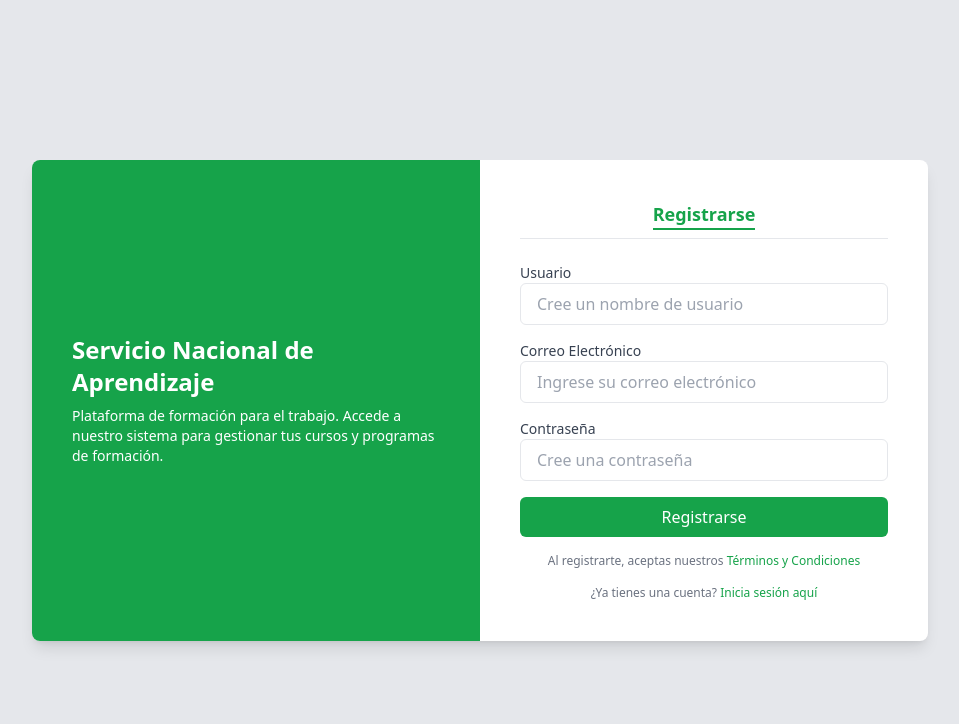
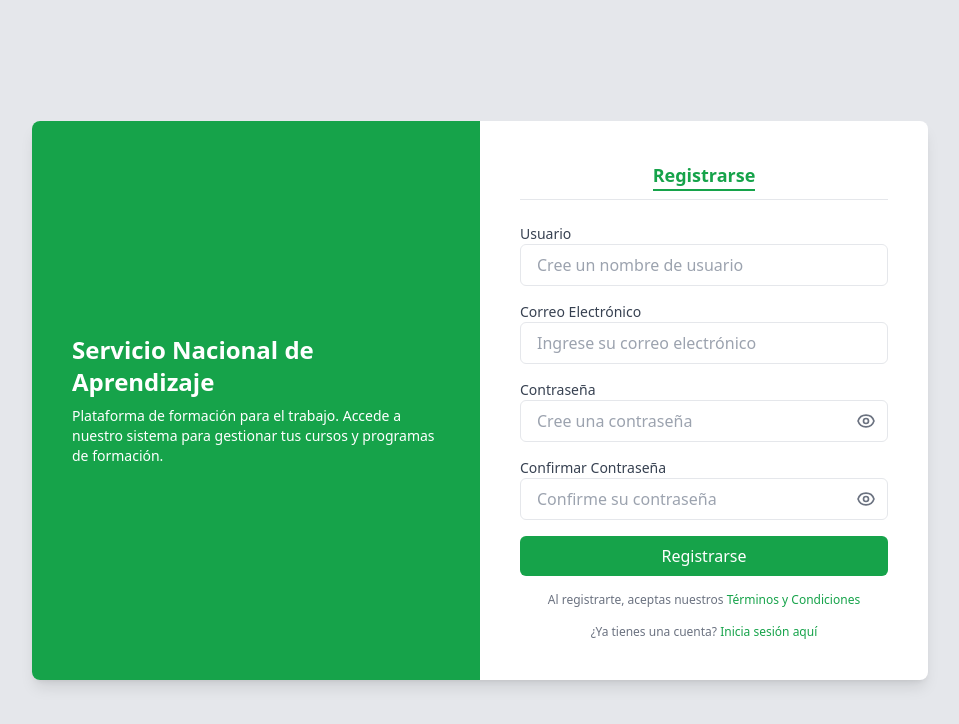
Before and after one commit to EmanuelHM26/InventoryCTGI, a React (Vite) app in the folder client/: page /register in a window 1280 px wide. Shown: the top 724 px of the page, without its empty margins (160-1119 px from the left). Built offline with nearby package versions, Linux system fonts and the light colour scheme; no server answers.

Commit message:
Agregando campo de confirmar contraseña y funcionalidad para visulizar contraseña en registerPage

```diff
--- a/client/src/pages/LoginPage.jsx
+++ b/client/src/pages/LoginPage.jsx
@@ -1,4 +1,4 @@
-import React, { useEffect } from "react";
+import React, { useEffect, useState } from "react";
 import { useNavigate } from "react-router-dom";
 import { useForm } from "react-hook-form";
 import { useAuth } from "../context/authContext";
@@ -13,6 +13,9 @@
     handleSubmit,
     formState: { errors },
   } = useForm();
+
+  // Estado para controlar la visibilidad de la contraseña
+  const [showPassword, setShowPassword] = useState(false);
 
   useEffect(() => {
     if (user) {
@@ -93,6 +96,8 @@
                 </p>
               )}
             </div>
+
+            {/* Campo Contraseña con icono de visualización */}
             <div>
               <label
                 htmlFor="password"
@@ -100,9 +105,10 @@
               >
                 Contraseña
               </label>
+              <div className="relative">
                 <input
                   id="password"
-                type="password"
+                  type={showPassword ? "text" : "password"}
                   placeholder="Ingrese su contraseña"
                   {...register("password", {
                     required: "La contraseña es obligatoria",
@@ -111,14 +117,34 @@
                       message: "Debe tener al menos 8 caracteres",
                     },
                   })}
-                className="mt-1 block w-full px-4 py-2 border border-gray-300 rounded-md shadow-sm focus:ring-green-500 focus:border-green-500"
+                  className="mt-1 block w-full px-4 py-2 pr-12 border border-gray-300 rounded-md shadow-sm focus:ring-green-500 focus:border-green-500"
                 />
+                <button
+                  type="button"
+                  onClick={() => setShowPassword(!showPassword)}
+                  className="absolute inset-y-0 right-0 pr-3 flex items-center text-gray-500 hover:text-gray-700 focus:outline-none"
+                >
+                  {showPassword ? (
+                    // Icono de ojo tachado (ocultar)
+                    <svg className="h-5 w-5" fill="none" viewBox="0 0 24 24" stroke="currentColor">
+                      <path strokeLinecap="round" strokeLinejoin="round" strokeWidth={2} d="M13.875 18.825A10.05 10.05 0 0112 19c-4.478 0-8.268-2.943-9.543-7a9.97 9.97 0 011.563-3.029m5.858.908a3 3 0 114.243 4.243M9.878 9.878l4.242 4.242M9.878 9.878L6.878 6.878M14.12 14.12l3 3m-6.364-6.364L12 12m-3.536-3.536l3.536 3.536M9.878 9.878l3.122 3.122m0 0L9.878 9.878" />
+                    </svg>
+                  ) : (
+                    // Icono de ojo normal (mostrar)
+                    <svg className="h-5 w-5" fill="none" viewBox="0 0 24 24" stroke="currentColor">
+                      <path strokeLinecap="round" strokeLinejoin="round" strokeWidth={2} d="M15 12a3 3 0 11-6 0 3 3 0 016 0z" />
+                      <path strokeLinecap="round" strokeLinejoin="round" strokeWidth={2} d="M2.458 12C3.732 7.943 7.523 5 12 5c4.478 0 8.268 2.943 9.542 7-1.274 4.057-5.064 7-9.542 7-4.477 0-8.268-2.943-9.542-7z" />
+                    </svg>
+                  )}
+                </button>
+              </div>
               {errors.password && (
                 <p className="text-red-500 text-xs mt-1">
                   {errors.password.message}
                 </p>
               )}
             </div>
+
             <button
               type="submit"
               className="w-full bg-green-600 text-white py-3 px-4 rounded-md hover:bg-green-700 transition duration-300"
--- a/client/src/pages/RegisterPage.jsx
+++ b/client/src/pages/RegisterPage.jsx
@@ -2,16 +2,25 @@
 import { useAuth } from "../context/authContext";
 import { Link, Navigate, useNavigate } from "react-router-dom";
 import Swal from "sweetalert2";
-// import { useState } from "react";
+import { useState } from "react";
 
 const Register = () => {
-  const { register, handleSubmit, formState: { errors } } = useForm();
+  const { register, handleSubmit, formState: { errors }, watch } = useForm();
   const { signup } = useAuth();
   const navigate = useNavigate();
+
+  // Estados para controlar la visibilidad de las contraseñas
+  const [showPassword, setShowPassword] = useState(false);
+  const [showConfirmPassword, setShowConfirmPassword] = useState(false);
+
+  // Observar el valor del campo password para compararlo con confirmPassword
+  const watchPassword = watch("password");
 
   const onSubmit = async (data) => {
     try {
       console.log("Datos enviados al registro:", data);
+
+      // Solo enviamos los campos necesarios al backend (sin confirmPassword)
       await signup({
         Usuario: data.usuario,
         Correo: data.correo,
@@ -69,6 +78,7 @@
               />
               {errors.usuario && <p className="text-red-500 text-xs mt-1">{errors.usuario.message}</p>}
             </div>
+
             <div>
               <label htmlFor="correo" className="block text-sm font-medium text-gray-700">Correo Electrónico</label>
               <input
@@ -83,25 +93,86 @@
               />
               {errors.correo && <p className="text-red-500 text-xs mt-1">{errors.correo.message}</p>}
             </div>
+
+            {/* Campo Contraseña con icono de visualización */}
             <div>
               <label htmlFor="password" className="block text-sm font-medium text-gray-700">Contraseña</label>
+              <div className="relative">
                 <input
                   id="password"
-                type="password"
+                  type={showPassword ? "text" : "password"}
                   placeholder="Cree una contraseña"
                   {...register("password", {
                     required: "La contraseña es obligatoria",
                     minLength: { value: 8, message: "Debe tener al menos 8 caracteres" },
                     pattern: { value: /^(?=.*[A-Za-z])(?=.*\d)[A-Za-z\d]{6,}$/, message: "Debe incluir letras y números" }
                   })}
-                className="w-full px-4 py-2 border rounded-md focus:ring-green-500 focus:border-green-500"
+                  className="w-full px-4 py-2 pr-12 border rounded-md focus:ring-green-500 focus:border-green-500"
                 />
+                <button
+                  type="button"
+                  onClick={() => setShowPassword(!showPassword)}
+                  className="absolute inset-y-0 right-0 pr-3 flex items-center text-gray-500 hover:text-gray-700 focus:outline-none"
+                >
+                  {showPassword ? (
+                    // Icono de ojo tachado (ocultar)
+                    <svg className="h-5 w-5" fill="none" viewBox="0 0 24 24" stroke="currentColor">
+                      <path strokeLinecap="round" strokeLinejoin="round" strokeWidth={2} d="M13.875 18.825A10.05 10.05 0 0112 19c-4.478 0-8.268-2.943-9.543-7a9.97 9.97 0 011.563-3.029m5.858.908a3 3 0 114.243 4.243M9.878 9.878l4.242 4.242M9.878 9.878L6.878 6.878M14.12 14.12l3 3m-6.364-6.364L12 12m-3.536-3.536l3.536 3.536M9.878 9.878l3.122 3.122m0 0L9.878 9.878" />
+                    </svg>
+                  ) : (
+                    // Icono de ojo normal (mostrar)
+                    <svg className="h-5 w-5" fill="none" viewBox="0 0 24 24" stroke="currentColor">
+                      <path strokeLinecap="round" strokeLinejoin="round" strokeWidth={2} d="M15 12a3 3 0 11-6 0 3 3 0 016 0z" />
+                      <path strokeLinecap="round" strokeLinejoin="round" strokeWidth={2} d="M2.458 12C3.732 7.943 7.523 5 12 5c4.478 0 8.268 2.943 9.542 7-1.274 4.057-5.064 7-9.542 7-4.477 0-8.268-2.943-9.542-7z" />
+                    </svg>
+                  )}
+                </button>
+              </div>
               {errors.password && <p className="text-red-500 text-xs mt-1">{errors.password.message}</p>}
             </div>
+
+            {/* Campo Confirmar Contraseña con icono de visualización */}
+            <div>
+              <label htmlFor="confirmPassword" className="block text-sm font-medium text-gray-700">Confirmar Contraseña</label>
+              <div className="relative">
+                <input
+                  id="confirmPassword"
+                  type={showConfirmPassword ? "text" : "password"}
+                  placeholder="Confirme su contraseña"
+                  {...register("confirmPassword", {
+                    required: "Debe confirmar la contraseña",
+                    validate: (value) =>
+                      value === watchPassword || "Las contraseñas no coinciden"
+                  })}
+                  className="w-full px-4 py-2 pr-12 border rounded-md focus:ring-green-500 focus:border-green-500"
+                />
+                <button
+                  type="button"
+                  onClick={() => setShowConfirmPassword(!showConfirmPassword)}
+                  className="absolute inset-y-0 right-0 pr-3 flex items-center text-gray-500 hover:text-gray-700 focus:outline-none"
+                >
+                  {showConfirmPassword ? (
+                    // Icono de ojo tachado (ocultar)
+                    <svg className="h-5 w-5" fill="none" viewBox="0 0 24 24" stroke="currentColor">
+                      <path strokeLinecap="round" strokeLinejoin="round" strokeWidth={2} d="M13.875 18.825A10.05 10.05 0 0112 19c-4.478 0-8.268-2.943-9.543-7a9.97 9.97 0 011.563-3.029m5.858.908a3 3 0 114.243 4.243M9.878 9.878l4.242 4.242M9.878 9.878L6.878 6.878M14.12 14.12l3 3m-6.364-6.364L12 12m-3.536-3.536l3.536 3.536M9.878 9.878l3.122 3.122m0 0L9.878 9.878" />
+                    </svg>
+                  ) : (
+                    // Icono de ojo normal (mostrar)
+                    <svg className="h-5 w-5" fill="none" viewBox="0 0 24 24" stroke="currentColor">
+                      <path strokeLinecap="round" strokeLinejoin="round" strokeWidth={2} d="M15 12a3 3 0 11-6 0 3 3 0 016 0z" />
+                      <path strokeLinecap="round" strokeLinejoin="round" strokeWidth={2} d="M2.458 12C3.732 7.943 7.523 5 12 5c4.478 0 8.268 2.943 9.542 7-1.274 4.057-5.064 7-9.542 7-4.477 0-8.268-2.943-9.542-7z" />
+                    </svg>
+                  )}
+                </button>
+              </div>
+              {errors.confirmPassword && <p className="text-red-500 text-xs mt-1">{errors.confirmPassword.message}</p>}
+            </div>
+
             <button type="submit" className="w-full bg-green-600 text-white py-2 rounded-md hover:bg-green-700 transition">
               Registrarse
             </button>
           </form>
+
           <p className="text-xs text-gray-500 mt-4 text-center">
             Al registrarte, aceptas nuestros <a href="#" className="text-green-600">Términos y Condiciones</a>
           </p>
```
Lines whose indentation alone changed are shown as unchanged.
